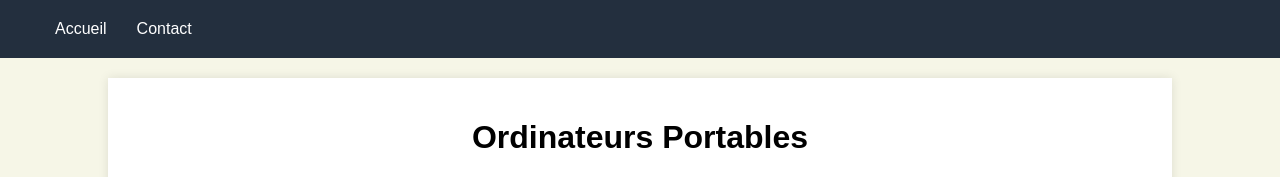
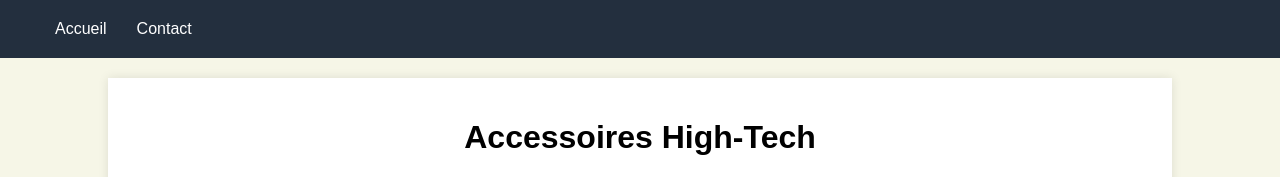
Before and after one commit to biebierrf45ht/site-, a plain HTML site: page Accessoires High-Tech.html in a window 1280 px wide. Shown: the top 177 px of the page. Drawn offline with Linux system fonts and the light colour scheme.

Commit message:
Update Accessoires High-Tech.html

```diff
--- a/Accessoires High-Tech.html
+++ b/Accessoires High-Tech.html
@@ -3,7 +3,7 @@
 <head>
     <meta charset="UTF-8">
     <meta name="viewport" content="width=device-width, initial-scale=1.0">
-    <title>Ordinateur portable</title>
+    <title>Accessoires High-Tech</title>
     <link rel="icon" type="image/ico" href="logo.ico">
     <link rel="stylesheet" href="style.css">
     <script src="js.js"></script>
@@ -19,7 +19,7 @@
     </header>
     <main>
         <div class="container">
-            <h1 class="titre-centré">Ordinateurs Portables</h1>
+            <h1 class="titre-centré">Accessoires High-Tech</h1>
 
             <div class="product">
                 <img src="image1.jpg" alt="Image du produit 1">
```
